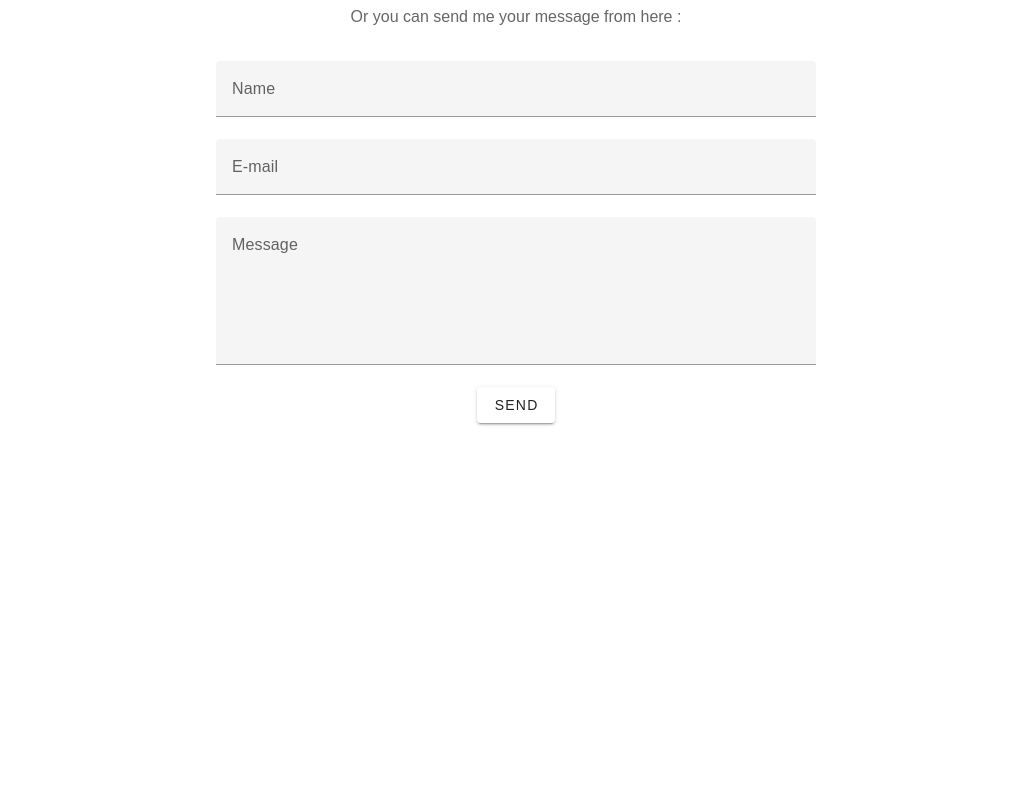
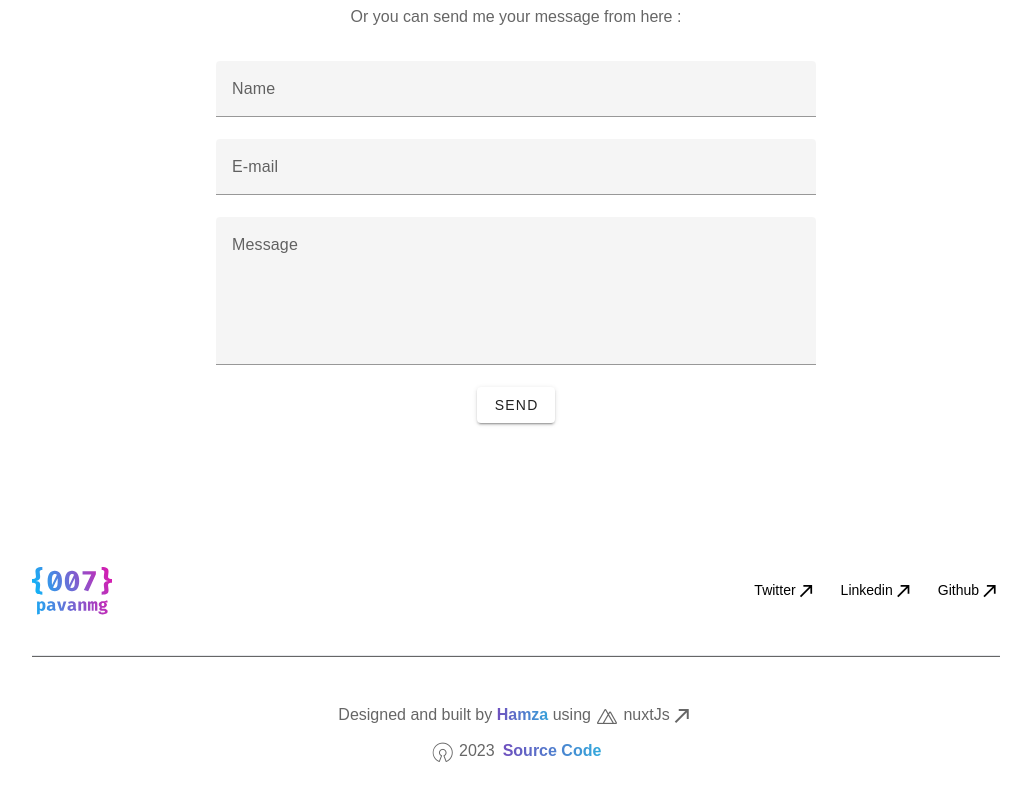
Before and after one commit to dimahmz/my-portfolio, a Nuxt app: page / in a window 1280 px wide. Shown: the part 1728-2528 px from the top of the page, without its empty margins (124-1151 px from the left). Before the commit the page ends 2391 px from the top, so only its background shows below. Built offline with nearby package versions, Linux system fonts and the light colour scheme.

Commit message:
build: footer section

```diff
--- /dev/null
+++ b/components/footerBar.vue
@@ -0,0 +1,54 @@
+<script setup>
+import socialMedia from "@/content/social-media.json";
+import { portfolio_source_code, nuxt_link } from "@/content/links.json";
+</script>
+
+<template lang="pug">
+footer.px-4
+  .flex-center-between
+    img.w-10(src="/images/hamza-logo.svg" alt="portfolio's logo")
+    .social-media.flex.space-x-2
+      a(v-for="platform in socialMedia" :href="platform.link" target="_blank")
+        span {{ platform.label }}
+        v-icon(icon="mdi-arrow-top-right")
+  hr.my-10.bg-app-parag
+  .footer-text
+    p Designed and built by
+      span.gradian-text-color &nbsp;Hamza
+      | using
+      span
+        a(:href="nuxt_link" target="_blank")
+          v-icon.ml-1(icon="mdi-nuxt")
+          | &nbsp;nuxtJs
+          v-icon(icon="mdi-arrow-top-right")
+    p.text-center.mt-3
+      v-icon(icon="mdi-open-source-initiative")
+      | &nbsp;2023
+      span.gradian-text-color.underline
+        a.ml-2(:href="portfolio_source_code" target="_blank") Source Code
+</template>
+
+<style scoped lang="scss">
+footer {
+  img {
+    @apply sm:w-16;
+    @apply md:w-20;
+  }
+  hr {
+    @apply inline-block w-full h-[1.5px];
+    @apply md:my-40;
+  }
+  .social-media {
+    @apply text-[12px];
+    @apply sm:text-sm sm:space-x-4;
+    @apply md:space-x-6;
+  }
+  .footer-text {
+    @apply text-app-parag text-sm text-center;
+    @apply md:text-[16px];
+  }
+}
+.gradian-text-color {
+  @apply font-black bg-gradient-to-r from-app-primary to-app-secondary text-transparent bg-clip-text;
+}
+</style>
--- /dev/null
+++ b/content/links.json
@@ -0,0 +1,4 @@
+{
+  "portfolio_source_code": "https://github.com/dimahmz/my-portfolio",
+  "nuxt_link": "https://nuxt.com/"
+}
--- /dev/null
+++ b/content/social-media.json
@@ -0,0 +1,17 @@
+[
+  {
+    "label": "Twitter",
+    "link": "https://twitter.com/_hashirra",
+    "icon": ""
+  },
+  {
+    "label": "Linkedin",
+    "link": "https://www.linkedin.com/in/hamza-es-saadi-5a97a6227/",
+    "icon": ""
+  },
+  {
+    "label": "Github",
+    "link": "https://github.com/dimahmz",
+    "icon": ""
+  }
+]
--- a/pages/index.vue
+++ b/pages/index.vue
@@ -1,9 +1,10 @@
 <template lang="pug">
 .flex.justify-center
-  .w-full(class="max-w-[1000px]").mb-60
+  .w-full(class="max-w-[1000px]").mb-20
     nav-bar
     sections-hero.mt-16
     sections-skills.mt-24
     sections-projects.mt-24
     sections-contact.mt-24
+    footer-bar.mt-36
 </template>
```
